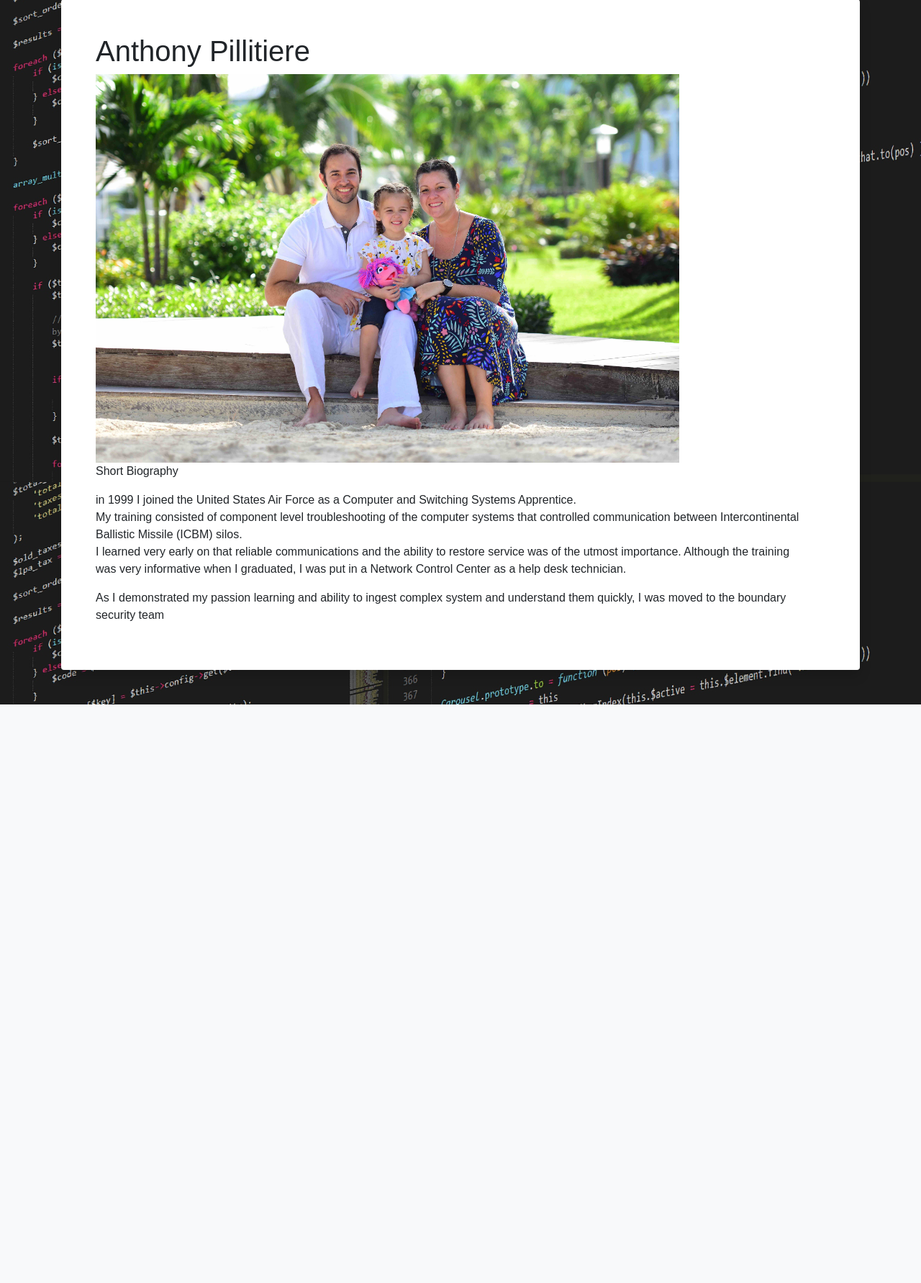
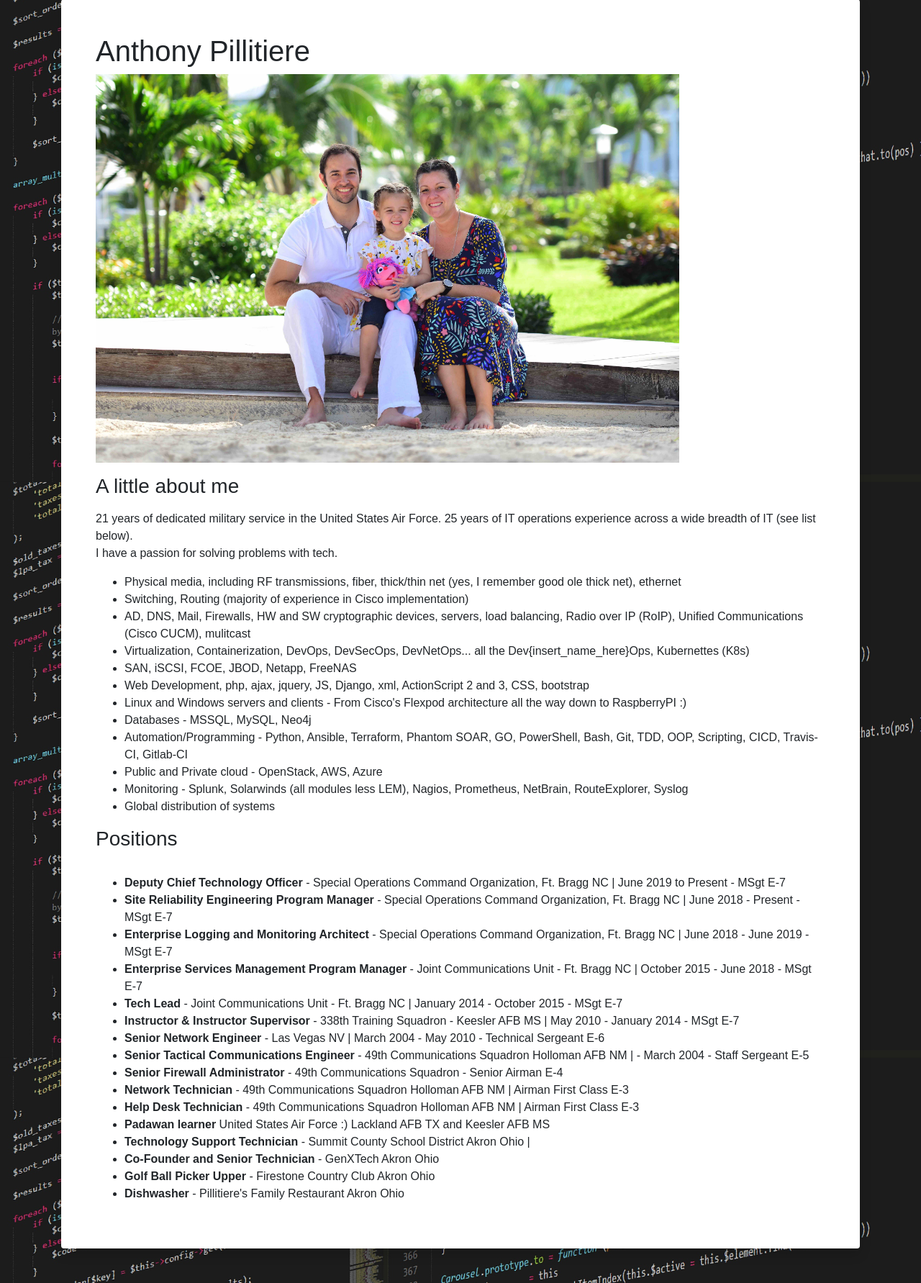
Before and after one commit to tonypnode/portfolio_site, a Django app: page / in a window 1280 px wide. Shown: the part 130-1913 px from the top of the page at 72% size. Before the commit the page ends 1109 px from the top, so only its background shows below. Run offline with Django 3.2, Linux system fonts and the light colour scheme; some libraries are stand-ins or nearby versions.

Commit message:
WIP add about me and Positions/fam /AJP//
Signed-off-by: TonyPnode <sgtp@me.com>

```diff
--- a/tonyp_webfront/templates/indecks.html
+++ b/tonyp_webfront/templates/indecks.html
@@ -10,14 +10,45 @@
     <div class="card-body p-5">
         <h1 class="font-weight-light">Anthony Pillitiere</h1>
         <img align="center" src="{% static 'tonyp_webfront/img/fam1.jpg' %}" id="famPic" class="img-fluid" alt="Responsive image">
-        <p class="font-weight-light">Short Biography</p>
-        <p>in 1999 I joined the United States Air Force as a Computer and Switching Systems Apprentice.
-            <br/>My training consisted of component level troubleshooting of the computer systems that controlled communication between Intercontinental Ballistic Missile (ICBM) silos.
-            <br>I learned very early on that reliable communications and the ability to restore service was of the utmost importance. Although the training <br/>
-            was very informative when I graduated, I was put in a Network Control Center as a help desk technician.
+        <p class="font-weight-light"><h3>A little about me</h3></p>
+        <p> 21 years of dedicated military service in the United States Air Force. 25 years of IT operations experience across a wide breadth of IT (see list below).
+            <br>I have a passion for solving problems with tech.
+            <br/><ul>
+                    <li>Physical media, including RF transmissions, fiber, thick/thin net (yes, I remember good ole thick net), ethernet</li>
+                    <li>Switching, Routing (majority of experience in Cisco implementation)</li>
+                    <li>AD, DNS, Mail, Firewalls, HW and SW cryptographic devices, servers, load balancing, Radio over IP (RoIP), Unified Communications (Cisco CUCM), mulitcast</li>
+                    <li>Virtualization, Containerization, DevOps, DevSecOps, DevNetOps... all the Dev{insert_name_here}Ops, Kubernettes (K8s)</li>
+                    <li>SAN, iSCSI, FCOE, JBOD, Netapp, FreeNAS</li>
+                    <li>Web Development, php, ajax, jquery, JS, Django, xml, ActionScript 2 and 3, CSS, bootstrap</li>
+                    <li>Linux and Windows servers and clients - From Cisco's Flexpod architecture all the way down to RaspberryPI :)</li>
+                    <li>Databases - MSSQL, MySQL, Neo4j</li>
+                    <li>Automation/Programming - Python, Ansible, Terraform, Phantom SOAR, GO, PowerShell, Bash, Git, TDD, OOP, Scripting, CICD, Travis-CI, Gitlab-CI</li>
+                    <li>Public and Private cloud - OpenStack, AWS, Azure</li>
+                    <li>Monitoring - Splunk, Solarwinds (all modules less LEM), Nagios, Prometheus, NetBrain, RouteExplorer, Syslog</li>
+                    <li>Global distribution of systems</li>
+                </ul>
+            <p>
+        <p class="font-weight-light"><h3>Positions</h3>
+        <br/><ul>
+                <li><b>Deputy Chief Technology Officer</b> - Special Operations Command Organization, Ft. Bragg NC | June 2019 to Present - MSgt E-7</li>
+                <li><b>Site Reliability Engineering Program Manager</b> - Special Operations Command Organization, Ft. Bragg NC | June 2018 - Present - MSgt E-7</li>
+                <li><b>Enterprise Logging and Monitoring Architect</b> - Special Operations Command Organization, Ft. Bragg NC | June 2018 - June 2019 - MSgt E-7</li>
+                <li><b>Enterprise Services Management Program Manager</b> - Joint Communications Unit - Ft. Bragg NC | October 2015 - June 2018 - MSgt E-7</li>
+                <li><b>Tech Lead</b> - Joint Communications Unit - Ft. Bragg NC | January 2014 - October 2015 - MSgt E-7</li>
+                <li><b>Instructor & Instructor Supervisor</b> - 338th Training Squadron - Keesler AFB MS | May 2010 - January 2014 - MSgt E-7</li>
+                <li><b>Senior Network Engineer</b> - Las Vegas NV | March 2004 - May 2010 - Technical Sergeant E-6</li>
+                <li><b>Senior Tactical Communications Engineer</b> - 49th Communications Squadron Holloman AFB NM | - March 2004 - Staff Sergeant E-5</li>
+                <li><b>Senior Firewall Administrator</b> - 49th Communications Squadron - Senior Airman E-4</li>
+                <li><b>Network Technician</b> - 49th Communications Squadron Holloman AFB NM | Airman First Class E-3</li>
+                <li><b>Help Desk Technician</b> - 49th Communications Squadron Holloman AFB NM | Airman First Class E-3</li>
+                <li><b>Padawan learner</b> United States Air Force :) Lackland AFB TX and Keesler AFB MS</li>
+                <li><b>Technology Support Technician</b> - Summit County School District Akron Ohio | </li>
+                <li><b>Co-Founder and Senior Technician</b> - GenXTech Akron Ohio</li>
+                <li><b>Golf Ball Picker Upper</b> - Firestone Country Club Akron Ohio</li>
+                <li><b>Dishwasher</b> - Pillitiere's Family Restaurant Akron Ohio</li>
+            </ul>
+         </p>
 
-            <p> As I demonstrated my passion learning and ability to ingest complex system and understand them quickly, I was moved to the boundary security team<br/>
-        </p>
 
     </div>
   </div>
```
